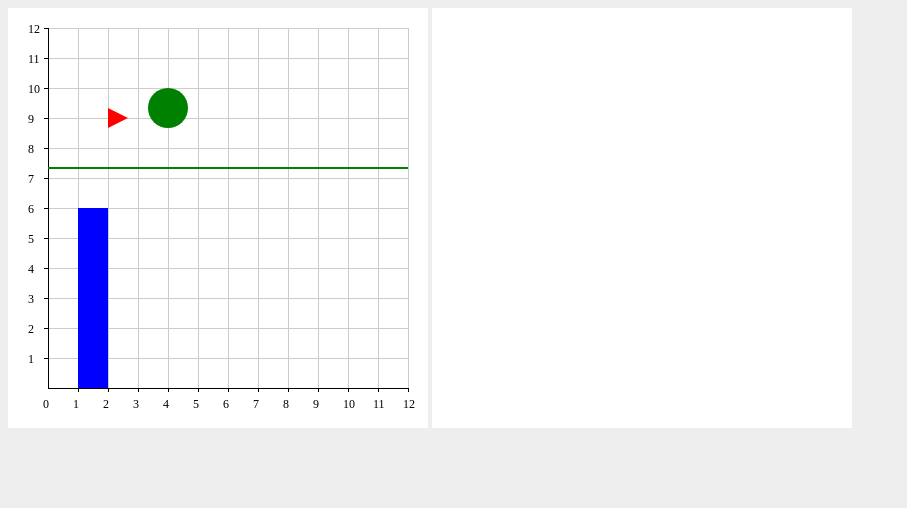
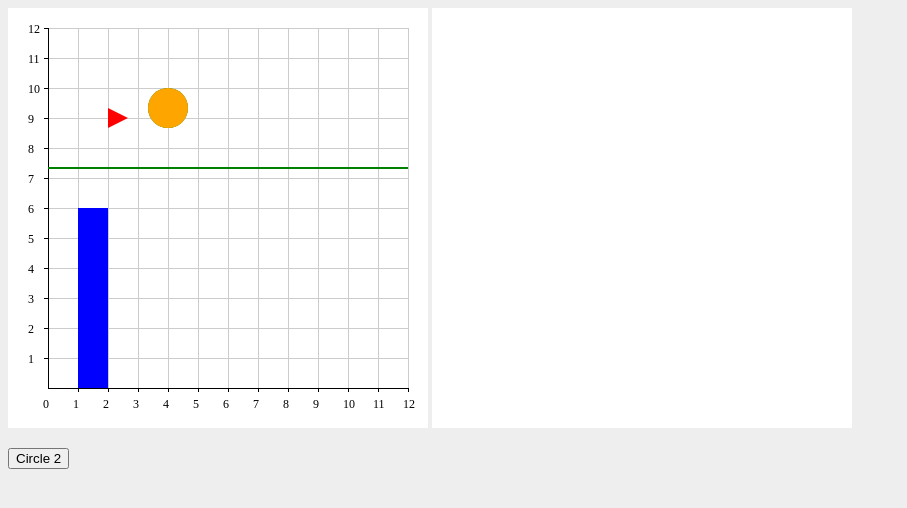
Before and after one commit to bhavin-kamani/histogram, a plain HTML site: page index.html in a window 1280 px wide. Shown: the whole page, without its empty margins (0-907 px from the left). Drawn offline with Linux system fonts and the light colour scheme.

Commit message:
Add id to drawCircle

```diff
--- a/draw.js
+++ b/draw.js
@@ -17,8 +17,17 @@ function drawLine(svg, {x1 = 0, y1 = 0, x2 = 0, y2 = 0, stroke = 'black', stroke
     svg.appendChild(element);
 }
 
-function drawCircle(svg, {cx = 0, cy = 0, r = 0, fill = 'black'}) {
-    const element = document.createElementNS(svgNS, 'circle');
+function drawCircle(svg, {cx = 0, cy = 0, r = 0, fill = 'black', id = null}) {
+    let element = id ? document.getElementById(id) : null;
+
+    if (!element) {
+        element = document.createElementNS(svgNS, 'circle');
+    }
+
+    if (id) {
+        element.setAttributeNS(null, 'id', id);
+    }
+
     element.setAttributeNS(null, 'cx', cx.toString());
     element.setAttributeNS(null, 'cy', cy.toString());
     element.setAttributeNS(null, 'r', r.toString());
--- a/index.html
+++ b/index.html
@@ -10,6 +10,10 @@
     <svg id="svg1" width="420" height="420" viewBox=" 0 0 420 420"></svg>
     <svg id="svg2" width="420" height="420" viewBox=" 0 0 420 420"></svg>
 
+    <p>
+        <button id="circle-2-button">Circle 2</button>
+    </p>
+
     <script src="draw.js"></script>
     <script src="index.js"></script>
 </body>
--- a/index.js
+++ b/index.js
@@ -29,3 +29,8 @@ const svg2 = document.getElementById('svg2');
 // ...
 console.log(Math.min(...data));
 console.log(Math.max(...data));
+drawCircle(svg1, {cx: 160, cy: 400 - 300, r: 20, fill: 'orange', id: 'circle-2'});
+
+document.getElementById('circle-2-button').onclick = function () {
+    drawCircle(svg1, {cx: 160, cy: 400 - 300, r: 10, fill: 'purple', id: 'circle-2'});
+}
```
